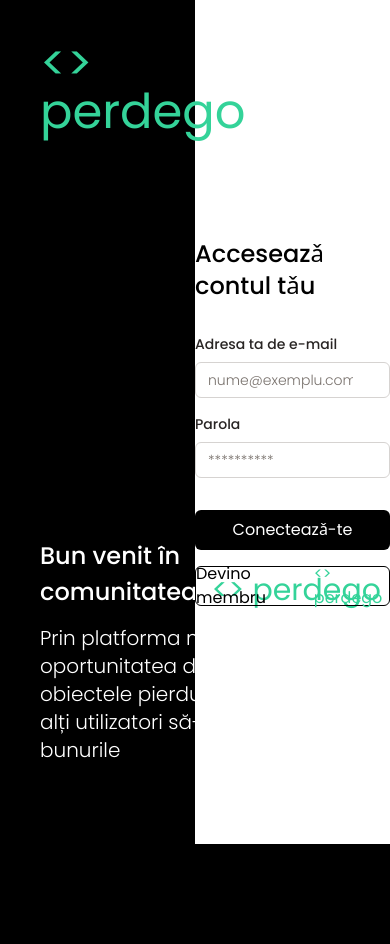
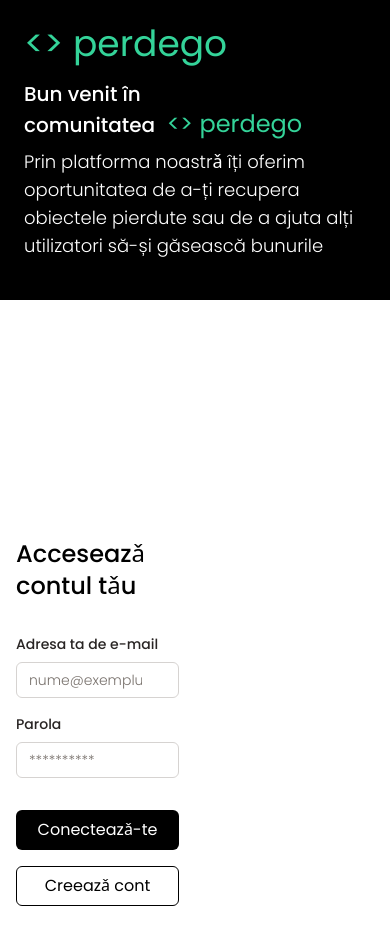
Before and after one commit to alexandruale26/perdego-beta, a React (Vite) app: page /login in a window 390 px wide. Shown: the top 944 px of the page. Before the commit the page ends 844 px from the top, so only its background shows below. Built offline with nearby package versions, Linux system fonts and the light colour scheme.

Commit message:
before modifying modile layout hero

```diff
--- a/src/features/home/SearchForm.jsx
+++ b/src/features/home/SearchForm.jsx
@@ -119,7 +119,7 @@ const SearchForm = ({ onSubmit, searchParams, hasSearchParams }) => {
         {hasSearchParams && (
           <LinkButton
             to={"/"}
-            className="text-sm xs:text-base border-b-[2px] border-transparent hover:border-emerald-400 focus-visible:text-lg"
+            className="text-sm xs:text-base border-b-[1px] border-black hover:border-emerald-400 focus-visible:text-lg"
           >
             Șterge filtrele
           </LinkButton>
--- a/src/pages/LoginForm.jsx
+++ b/src/pages/LoginForm.jsx
@@ -1,3 +1,4 @@
+import { useEffect, useState } from "react";
 import { Form } from "../formBase/FormContext";
 import ValidationInput from "../formComponents/ValidationInput";
 import { generateErrorMessage } from "../utils/helpers";
@@ -52,24 +53,71 @@ const formData = {
   defaultValues: {},
 };
 
+//TODO: password visibility feature
+
+const styles = {
+  hero: {
+    large: {
+      parentDiv: "w-1/2 h-full min-h-screen py-10 px-6 xlg:px-10",
+      heroTitle: "text-4xl xlg:text-5xl",
+      childDiv: "gap-2 xlg:gap-4 text-lg xlg:text-xl mb-10",
+    },
+    small: {
+      parentDiv: "",
+      heroTitle: "",
+      childDiv: "",
+    },
+  },
+  form: {
+    large: {
+      parentDiv: "w-1/2 h-full min-h-screen",
+    },
+  },
+};
+
 const LoginForm = () => {
+  const [windowWidth, setWindowWidth] = useState(window.innerWidth);
+
+  useEffect(() => {
+    const handleResize = () => {
+      // Update the state with the current window width
+      setWindowWidth(window.innerWidth);
+    };
+
+    // Add event listener for window resize
+    window.addEventListener("resize", handleResize);
+
+    // Cleanup the event listener when the component unmounts
+    return () => {
+      window.removeEventListener("resize", handleResize);
+    };
+  }, []);
+
+  console.log(windowWidth);
+
   return (
-    <Form {...formData} className="flex w-full min-h-screen items-start justify-center bg-white">
-      <div className="w-1/2 h-full min-h-screen flex flex-col items-start justify-between p-10 bg-black">
-        <h1 className="text-5xl select-none text-emerald-400">&lt;&gt; perdego</h1>
+    <Form
+      {...formData}
+      className="flex flex-col sm:flex-row w-full min-h-screen items-start justify-start md:justify-center bg-white"
+    >
+      <div name="hero" className="w-full p-6 pb-10 gap-4 flex flex-col items-start justify-between bg-black">
+        <h1 className="text-4xl select-none text-emerald-400">&lt;&gt; perdego</h1>
 
-        <div className="flex flex-col gap-4 text-white font-light text-xl mb-10 max-w-[510px]">
-          <h2 className="text-2xl font-medium">
+        <div className="gap-2 xlg:gap-4 text-lg xlg:text-xl flex flex-col font-light text-white max-w-[510px]">
+          <h2 className="text-xl xlg:text-2xl font-medium">
             Bun venit în comunitatea{" "}
-            <span className="text-3xl font-normal text-emerald-400 whitespace-pre select-none"> &lt;&gt; perdego</span>
+            <span className="text-2xl xlg:text-3xl font-normal text-emerald-400 whitespace-pre select-none">
+              {" "}
+              &lt;&gt; perdego
+            </span>
           </h2>
           Prin platforma noastrǎ îți oferim oportunitatea de a-ți recupera obiectele pierdute sau de a ajuta alți
           utilizatori să-și găsească bunurile
         </div>
       </div>
 
-      <div className="w-1/2 h-full min-h-screen flex items-center justify-center">
-        <div className="w-full max-w-sm space-y-8">
+      <div name="form" className="w-1/2 h-full min-h-screen flex items-center justify-center">
+        <div className="w-full max-w-sm space-y-8 p-4">
           <h3 className="text-2xl font-medium text-start">Acceseazǎ contul tǎu</h3>
           <div className="w-full space-y-4">
             <FormField
@@ -95,12 +143,8 @@ const LoginForm = () => {
 
             <div className="w-full pt-4 space-y-4">
               <SubmitButton className="h-10 w-full">Conecteazǎ-te</SubmitButton>
-              {/* <LinkButton className="w-full max-w-max mr-auto text-xl border-b-2 border-transparent focus-visible:border-emerald-400 hover:border-emerald-400">
-                Devino membru &nbsp;&nbsp;<span className="select-none text-emerald-400">&lt;&gt; perdego</span>
-              </LinkButton> */}
-
-              <LinkButton className="h-10 w-full border border-black rounded-md">
-                Devino membru &nbsp;&nbsp;<span className="select-none text-emerald-400">&lt;&gt; perdego</span>
+              <LinkButton className="h-10 w-full border border-black rounded-md focus-visible:text-lg hover:scale-105 transition-transform">
+                Creeazǎ cont
               </LinkButton>
             </div>
           </div>
--- a/src/pages/Post.jsx
+++ b/src/pages/Post.jsx
@@ -22,7 +22,7 @@ const Post = () => {
       {/* <MinifiedSearchForm /> */}
       <LinkButton to={-1} className="justify-start xs:text-lg font-medium text-stone-700 select-none">
         <ChevronLeftIcon className="w-10 h-10 pb-1 mr-[-4px]" /> Înapoi{" "}
-        <span className="pl-4 text-xs xs:text-sm font-light">{generateSearchParamsTitle(searchParams)}</span>
+        <span className="pl-4 text-xs xs:text-sm font-light underline">{generateSearchParamsTitle(searchParams)}</span>
       </LinkButton>
 
       <div className="w-full h-[280px] xs:h-[400px] sm:h-[500px] p-2 bg-white rounded-md overflow-hidden shadow-sm transition-all">
--- a/src/shared/Section.jsx
+++ b/src/shared/Section.jsx
@@ -4,7 +4,7 @@ const Section = ({ className, children, gridMode = false }) => {
   return !gridMode ? (
     <section className={twMerge("w-full flex gap-4 bg-white p-4 rounded-md shadow-sm", className)}>{children}</section>
   ) : (
-    <section className={twMerge("w-full grid grid-cols-1 xs:grid-cols-2 xlg:grid-cols-3 gap-4", className)}>
+    <section className={twMerge("w-full grid grid-cols-1 xs:grid-cols-2 xmd:grid-cols-3 gap-4", className)}>
       {children}
     </section>
   );
--- a/tailwind.config.js
+++ b/tailwind.config.js
@@ -21,7 +21,11 @@ const config = {
       screens: {
         xs: "480px",
         xsm: "540px",
-        xlg: "700px",
+        xmd: "700px",
+        xlg: "800px",
+      },
+      maxWidth: {
+        xlg: "800px",
       },
     },
   },
```
